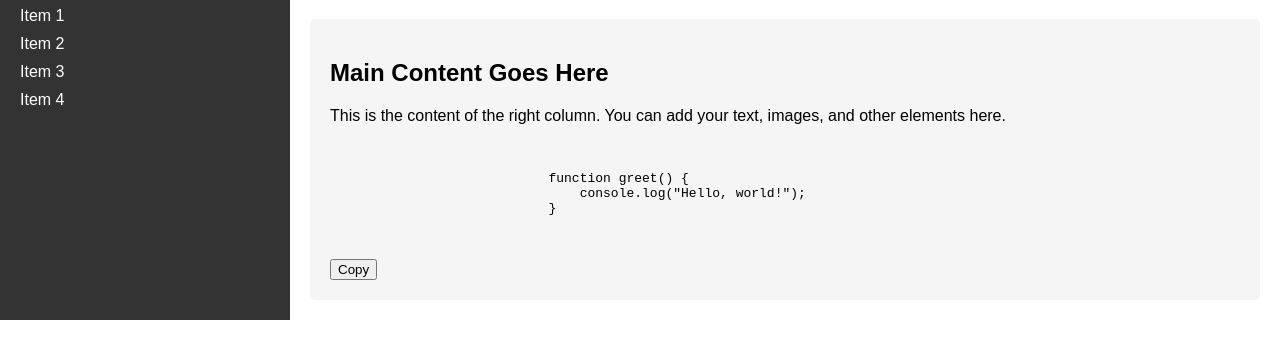
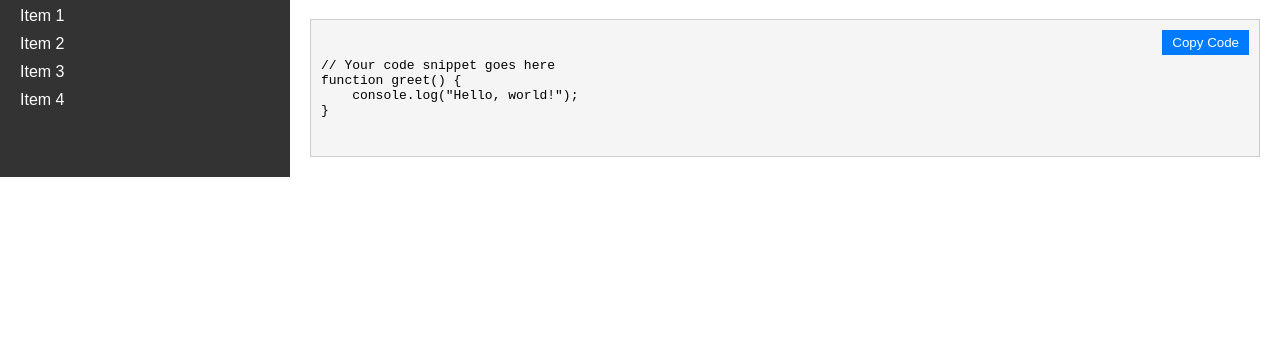
Before and after one commit to pivium/pivium.github.io, a plain HTML site: page index.html in a window 1280 px wide. Shown: the part 81-440 px from the top of the page. Drawn offline with Linux system fonts and the light colour scheme.

Commit message:
Update index.html

```diff
--- a/index.html
+++ b/index.html
@@ -3,17 +3,15 @@
 <head>
     <meta charset="UTF-8">
     <meta name="viewport" content="width=device-width, initial-scale=1.0">
-    <title>Side Menu and Right Column</title>
+    <title>Side Menu and Right Column with Copy Code Box</title>
     <style>
         /* Basic CSS for layout */
         body {
             font-family: Arial, sans-serif;
             margin: 0;
             padding: 0;
-        }
-
-        .container {
             display: flex;
+            justify-content: space-between;
         }
 
         .side-menu {
@@ -36,16 +34,27 @@
             margin-bottom: 10px;
         }
 
-        /* Style for the right column content */
-        .right-column-content {
+        /* Style for the code box */
+        .code-box {
+            border: 1px solid #ccc;
+            padding: 10px;
             background-color: #f5f5f5;
-            padding: 20px;
-            border-radius: 5px;
+            position: relative;
+        }
+
+        .copy-button {
+            position: absolute;
+            top: 10px;
+            right: 10px;
+            padding: 5px 10px;
+            background-color: #007bff;
+            color: #fff;
+            border: none;
+            cursor: pointer;
         }
     </style>
 </head>
 <body>
-    <div class="container">
     <div class="side-menu">
         <h2>Menu</h2>
         <a href="#">Item 1</a>
@@ -55,23 +64,32 @@
     </div>
     <div class="right-column">
         <h1>Welcome to the Right Column</h1>
-            <div class="right-column-content">
-                <h2>Main Content Goes Here</h2>
-                <p>This is the content of the right column. You can add your text, images, and other elements here.</p>
-                <div class="copy-code-box">
-                    <pre>
-                        <code>
-                            <!-- Your code snippet goes here -->
+        <div class="code-box">
+            <button class="copy-button">Copy Code</button>
+            <pre><code>
+// Your code snippet goes here
 function greet() {
     console.log("Hello, world!");
 }
-                        </code>
-                    </pre>
-                    <button class="copy-button">Copy</button>
+            </code></pre>
+        </div>
     </div>
 
-            </div>
-        </div>
-    </div>
+    <script>
+        document.querySelector('.copy-button').addEventListener('click', function () {
+            var codeBlock = document.querySelector('code');
+            var codeToCopy = codeBlock.innerText;
+
+            var textArea = document.createElement('textarea');
+            textArea.value = codeToCopy;
+
+            document.body.appendChild(textArea);
+            textArea.select();
+            document.execCommand('copy');
+            document.body.removeChild(textArea);
+
+            alert('Code copied to clipboard!');
+        });
+    </script>
 </body>
 </html>
```
Lines whose indentation alone changed are shown as unchanged.
